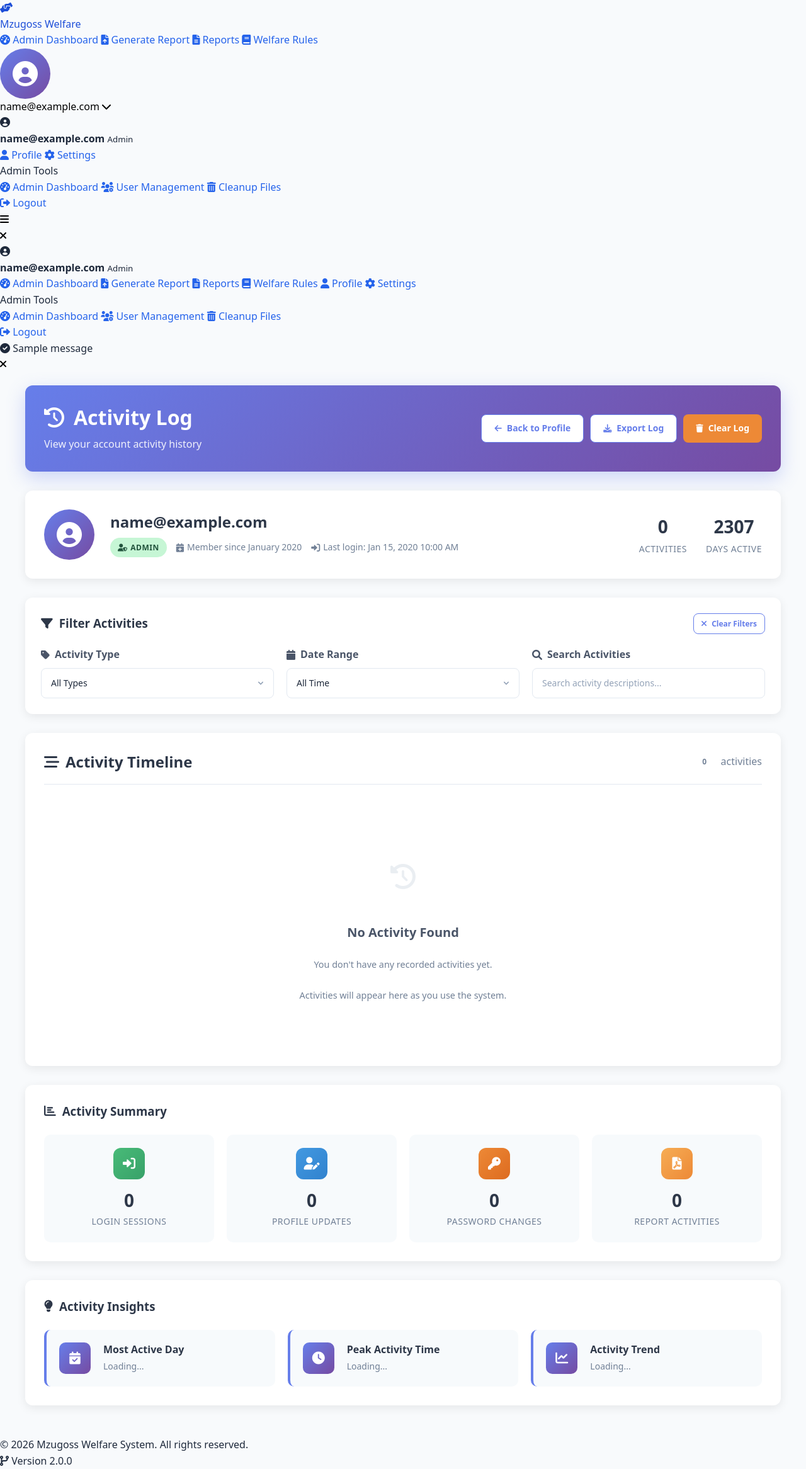
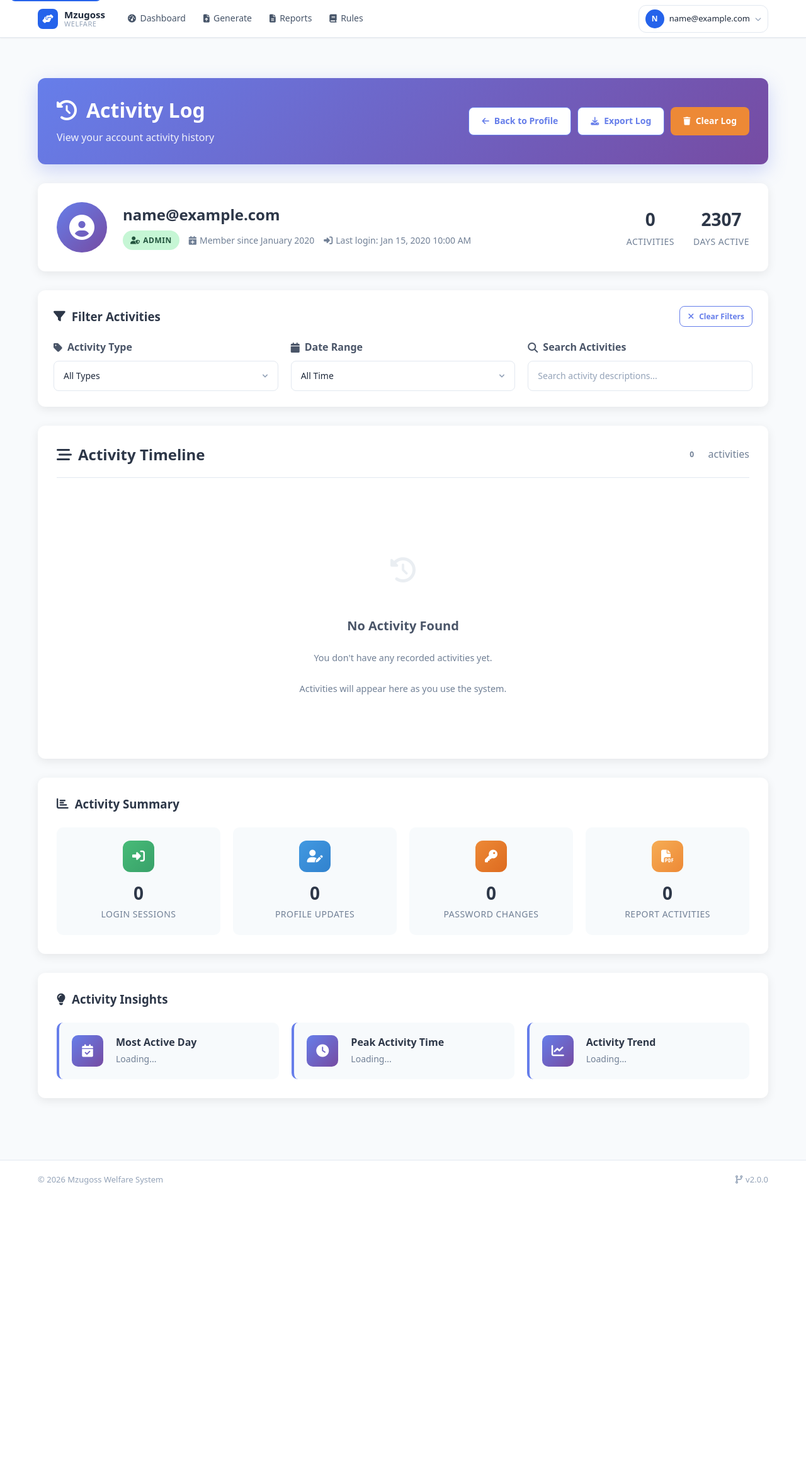
Before and after one commit to TgkCapture/welfare_system, a Flask app: page /auth/activity-log in a window 1280 px wide. Shown: the whole page at 63% size. After the commit the page ends 1881 px from the top, so only its background shows below. Run offline with Flask 3, Linux system fonts and the light colour scheme; a user stored in the database is signed in; tables that the repository leaves empty hold one stand-in row (values such as "Sample post"); one stand-in notice (Sample message) is shown.

Commit message:
refactor: update base.html for improved accessibility and navigation structure

```diff
--- a/app/templates/base.html
+++ b/app/templates/base.html
@@ -4,268 +4,235 @@
 <head>
   <meta charset="UTF-8">
   <meta name="viewport" content="width=device-width, initial-scale=1.0">
-    <title>{% block title %}Mzugoss Welfare System{% endblock %}</title>
-    <link href="https://cdnjs.cloudflare.com/ajax/libs/font-awesome/6.0.0/css/all.min.css" rel="stylesheet">
+  <title>{% block title %}Mzugoss Welfare{% endblock %}</title>
+  <link rel="preconnect" href="https://cdnjs.cloudflare.com">
+  <link rel="stylesheet" href="https://cdnjs.cloudflare.com/ajax/libs/font-awesome/6.5.0/css/all.min.css">
   <link rel="stylesheet" href="{{ url_for('static', filename='css/base.css') }}">
   {% block extra_css %}{% endblock %}
 </head>
 <body>
-    <!-- Navigation Header -->
-    <header class="main-header">
-        <div class="container">
-            <div class="header-content">
-                <div class="logo-section">
-                    <a href="{{ url_for('main.dashboard') }}" class="logo">
-                        <div class="logo-icon">
-                            <i class="fas fa-hands-helping"></i>
-                        </div>
-                        <div class="logo-text">
-                            <span class="logo-primary">Mzugoss</span>
-                            <span class="logo-secondary">Welfare</span>
-                        </div>
+
+  <!-- ══ SKIP LINK (accessibility) ════════════════════════════════════ -->
+  <a href="#main-content" class="skip-link">Skip to content</a>
+
+  <!-- ══ TOP NAV ════════════════════════════════════════════════════════ -->
+  <header class="topnav" role="banner">
+    <div class="topnav__inner">
+
+      <!-- Logo -->
+      <a href="{{ url_for('main.dashboard') }}" class="topnav__logo" aria-label="Mzugoss Welfare home">
+        <span class="topnav__logo-icon"><i class="fas fa-hands-helping"></i></span>
+        <span class="topnav__logo-text">
+          <span class="topnav__logo-primary">Mzugoss</span>
+          <span class="topnav__logo-secondary">Welfare</span>
+        </span>
       </a>
-                </div>
 
-                <nav class="main-nav">
       {% if current_user.is_authenticated %}
-                    <!-- Desktop Navigation -->
-                    <div class="nav-links">
+
+      <!-- Desktop nav links -->
+      <nav class="topnav__links" aria-label="Main navigation">
+        {% set ep = request.endpoint %}
+
         {% if current_user.is_admin %}
-                        <a href="{{ url_for('main.admin_dashboard') }}" class="nav-link {% if request.endpoint == 'main.admin_dashboard' %}active{% endif %}">
-                            <i class="fas fa-tachometer-alt"></i>
-                            <span class="nav-text">Admin Dashboard</span>
+          <a href="{{ url_for('main.admin_dashboard') }}"
+             class="topnav__link{% if ep == 'main.admin_dashboard' %} is-active{% endif %}">
+            <i class="fas fa-tachometer-alt"></i><span>Dashboard</span>
           </a>
         {% elif current_user.is_clerk %}
-                        <a href="{{ url_for('main.clerk_dashboard') }}" class="nav-link {% if request.endpoint == 'main.clerk_dashboard' %}active{% endif %}">
-                            <i class="fas fa-tachometer-alt"></i>
-                            <span class="nav-text">Clerk Dashboard</span>
+          <a href="{{ url_for('main.clerk_dashboard') }}"
+             class="topnav__link{% if ep == 'main.clerk_dashboard' %} is-active{% endif %}">
+            <i class="fas fa-tachometer-alt"></i><span>Dashboard</span>
           </a>
         {% else %}
-                        <a href="{{ url_for('main.viewer_dashboard') }}" class="nav-link {% if request.endpoint == 'main.viewer_dashboard' %}active{% endif %}">
-                            <i class="fas fa-tachometer-alt"></i>
-                            <span class="nav-text">Viewer Dashboard</span>
+          <a href="{{ url_for('main.viewer_dashboard') }}"
+             class="topnav__link{% if ep == 'main.viewer_dashboard' %} is-active{% endif %}">
+            <i class="fas fa-tachometer-alt"></i><span>Dashboard</span>
           </a>
         {% endif %}
 
         {% if current_user.has_permission('upload_files') %}
-                        <a href="{{ url_for('main.upload_dashboard') }}" class="nav-link {% if request.endpoint == 'main.upload_dashboard' %}active{% endif %}">
-                            <i class="fas fa-file-upload"></i>
-                            <span class="nav-text">Generate Report</span>
+          <a href="{{ url_for('main.upload_dashboard') }}"
+             class="topnav__link{% if ep == 'main.upload_dashboard' %} is-active{% endif %}">
+            <i class="fas fa-file-upload"></i><span>Generate</span>
           </a>
         {% endif %}
 
-                        <a href="{{ url_for('report.list') }}" class="nav-link {% if request.endpoint == 'report.list' %}active{% endif %}">
-                            <i class="fas fa-file-alt"></i>
-                            <span class="nav-text">Reports</span>
+        <a href="{{ url_for('report.list') }}"
+           class="topnav__link{% if ep == 'report.list' %} is-active{% endif %}">
+          <i class="fas fa-file-alt"></i><span>Reports</span>
         </a>
 
-                        <a href="{{ url_for('main.welfare_rules') }}" class="nav-link {% if request.endpoint == 'main.welfare_rules' %}active{% endif %}">
-                            <i class="fas fa-book"></i>
-                            <span class="nav-text">Welfare Rules</span>
+        <a href="{{ url_for('main.welfare_rules') }}"
+           class="topnav__link{% if ep == 'main.welfare_rules' %} is-active{% endif %}">
+          <i class="fas fa-book"></i><span>Rules</span>
         </a>
+      </nav>
+
+      <!-- User menu -->
+      <div class="topnav__user" id="userMenu">
+        <button class="topnav__user-btn" id="userMenuBtn"
+                aria-haspopup="true" aria-expanded="false"
+                aria-controls="userDropdown">
+          <span class="topnav__avatar" aria-hidden="true">
+            {{ current_user.email[0]|upper }}
+          </span>
+          <span class="topnav__email">{{ current_user.email }}</span>
+          <i class="fas fa-chevron-down topnav__chevron" aria-hidden="true"></i>
+        </button>
+
+        <div class="topnav__dropdown" id="userDropdown" role="menu" aria-hidden="true">
+          <div class="dropdown__header">
+            <span class="dropdown__email">{{ current_user.email }}</span>
+            <span class="dropdown__role role-badge role-badge--{{ current_user.role }}">
+              {{ current_user.role|title }}
+            </span>
           </div>
 
-                    <!-- User Dropdown Menu -->
-                    <div class="user-dropdown">
-                        <button class="user-dropdown-toggle" id="userDropdownToggle">
-                            <div class="user-avatar">
-                                <i class="fas fa-user-circle"></i>
-                            </div>
-                            <span class="user-email">{{ current_user.email }}</span>
-                            <i class="fas fa-chevron-down dropdown-arrow"></i>
-                        </button>
+          <div class="dropdown__divider"></div>
 
-                        <div class="dropdown-menu" id="userDropdownMenu">
-                            <div class="dropdown-header">
-                                <div class="user-info-dropdown">
-                                    <i class="fas fa-user-circle user-icon"></i>
-                                    <div class="user-details">
-                                        <strong>{{ current_user.email }}</strong>
-                                        <small class="user-role {{ current_user.role }}">{{ current_user.role|title }}</small>
-                                    </div>
-                                </div>
-                            </div>
-
-                            <div class="dropdown-divider"></div>
-
-                            <a href="{{ url_for('auth.profile') }}" class="dropdown-item">
-                                <i class="fas fa-user"></i>
-                                <span>Profile</span>
+          <a href="{{ url_for('auth.profile') }}" class="dropdown__item" role="menuitem">
+            <i class="fas fa-user"></i>Profile
           </a>
 
           {% if current_user.has_permission('manage_settings') %}
-                            <a href="{{ url_for('main.settings') }}" class="dropdown-item">
-                                <i class="fas fa-cog"></i>
-                                <span>Settings</span>
+          <a href="{{ url_for('main.settings') }}" class="dropdown__item" role="menuitem">
+            <i class="fas fa-cog"></i>Settings
           </a>
           {% endif %}
 
           {% if current_user.is_admin %}
-                            <div class="dropdown-divider"></div>
-
-                            <div class="dropdown-section">
-                                <span class="dropdown-section-title">Admin Tools</span>
-                            </div>
-
-                            <a href="{{ url_for('main.admin_dashboard') }}" class="dropdown-item">
-                                <i class="fas fa-tachometer-alt"></i>
-                                <span>Admin Dashboard</span>
+          <div class="dropdown__divider"></div>
+          <span class="dropdown__section-label">Admin</span>
+          <a href="{{ url_for('main.admin_users') }}" class="dropdown__item" role="menuitem">
+            <i class="fas fa-users-cog"></i>User Management
           </a>
-
-                            {% if current_user.is_admin %}
-                            <a href="{{ url_for('main.admin_users') }}" class="dropdown-item">
-                                <i class="fas fa-users-cog"></i>
-                                <span>User Management</span>
+          <a href="{{ url_for('main.cleanup_files') }}" class="dropdown__item" role="menuitem">
+            <i class="fas fa-broom"></i>Cleanup Files
           </a>
           {% elif current_user.is_clerk %}
-                            <a href="{{ url_for('main.clerk_users') }}" class="dropdown-item">
-                                <i class="fas fa-user-plus"></i>
-                                <span>Manage Viewers</span>
+          <div class="dropdown__divider"></div>
+          <a href="{{ url_for('main.clerk_users') }}" class="dropdown__item" role="menuitem">
+            <i class="fas fa-user-plus"></i>Manage Viewers
           </a>
           {% endif %}
 
-                            <a href="{{ url_for('main.cleanup_files') }}" class="dropdown-item">
-                                <i class="fas fa-trash-alt"></i>
-                                <span>Cleanup Files</span>
-                            </a>
-                            {% endif %}
-
-                            <div class="dropdown-divider"></div>
-
-                            <a href="{{ url_for('auth.logout') }}" class="dropdown-item logout-item">
-                                <i class="fas fa-sign-out-alt"></i>
-                                <span>Logout</span>
+          <div class="dropdown__divider"></div>
+          <a href="{{ url_for('auth.logout') }}" class="dropdown__item dropdown__item--danger" role="menuitem">
+            <i class="fas fa-sign-out-alt"></i>Log out
           </a>
         </div>
       </div>
+
+      <!-- Hamburger -->
+      <button class="topnav__hamburger" id="hamburgerBtn"
+              aria-label="Open menu" aria-expanded="false" aria-controls="mobileNav">
+        <span class="hamburger__bar"></span>
+        <span class="hamburger__bar"></span>
+        <span class="hamburger__bar"></span>
+      </button>
+
+      {% else %}
+      <div class="topnav__auth-links">
+        <a href="{{ url_for('auth.login') }}" class="btn btn--outline btn--sm">Log in</a>
+        <a href="{{ url_for('auth.public_register') }}" class="btn btn--primary btn--sm">Register</a>
+      </div>
       {% endif %}
-                </nav>
 
-                <!-- Mobile Menu Button -->
-                <button class="mobile-menu-btn" id="mobileMenuBtn">
-                    <i class="fas fa-bars"></i>
+    </div><!-- /topnav__inner -->
+  </header>
+
+  <!-- ══ MOBILE DRAWER ══════════════════════════════════════════════════ -->
+  {% if current_user.is_authenticated %}
+  <div class="mobile-nav__overlay" id="mobileOverlay" aria-hidden="true"></div>
+  <nav class="mobile-nav" id="mobileNav" aria-label="Mobile navigation" aria-hidden="true">
+    <div class="mobile-nav__header">
+      <div class="mobile-nav__user">
+        <span class="topnav__avatar">{{ current_user.email[0]|upper }}</span>
+        <div>
+          <div class="mobile-nav__email">{{ current_user.email }}</div>
+          <span class="role-badge role-badge--{{ current_user.role }}">{{ current_user.role|title }}</span>
+        </div>
+      </div>
+      <button class="mobile-nav__close" id="mobileNavClose" aria-label="Close menu">
+        <i class="fas fa-times"></i>
       </button>
     </div>
-        </div>
-    </header>
 
-    <!-- Mobile Navigation Overlay -->
-    <div class="mobile-nav-overlay" id="mobileNavOverlay">
-        <div class="mobile-nav-content">
-            <button class="close-mobile-nav" id="closeMobileNav">
-                <i class="fas fa-times"></i>
-            </button>
-            {% if current_user.is_authenticated %}
-            <div class="mobile-user-header">
-                <i class="fas fa-user-circle"></i>
-                <div class="mobile-user-details">
-                    <strong>{{ current_user.email }}</strong>
-                    <small class="mobile-user-role {{ current_user.role }}">{{ current_user.role|title }}</small>
-                </div>
-            </div>
-
-            <div class="mobile-nav-divider"></div>
-
+    <div class="mobile-nav__links">
       {% if current_user.is_admin %}
-            <a href="{{ url_for('main.admin_dashboard') }}" class="mobile-nav-link">
-                <i class="fas fa-tachometer-alt"></i>
-                Admin Dashboard
+        <a href="{{ url_for('main.admin_dashboard') }}" class="mobile-nav__link">
+          <i class="fas fa-tachometer-alt"></i>Dashboard
         </a>
       {% elif current_user.is_clerk %}
-            <a href="{{ url_for('main.clerk_dashboard') }}" class="mobile-nav-link">
-                <i class="fas fa-tachometer-alt"></i>
-                Clerk Dashboard
+        <a href="{{ url_for('main.clerk_dashboard') }}" class="mobile-nav__link">
+          <i class="fas fa-tachometer-alt"></i>Dashboard
         </a>
       {% else %}
-            <a href="{{ url_for('main.viewer_dashboard') }}" class="mobile-nav-link">
-                <i class="fas fa-tachometer-alt"></i>
-                Viewer Dashboard
+        <a href="{{ url_for('main.viewer_dashboard') }}" class="mobile-nav__link">
+          <i class="fas fa-tachometer-alt"></i>Dashboard
         </a>
       {% endif %}
 
       {% if current_user.has_permission('upload_files') %}
-            <a href="{{ url_for('main.upload_dashboard') }}" class="mobile-nav-link">
-                <i class="fas fa-file-upload"></i>
-                Generate Report
+        <a href="{{ url_for('main.upload_dashboard') }}" class="mobile-nav__link">
+          <i class="fas fa-file-upload"></i>Generate Report
         </a>
       {% endif %}
 
-            <a href="{{ url_for('report.list') }}" class="mobile-nav-link">
-                <i class="fas fa-file-alt"></i>
-                Reports
+      <a href="{{ url_for('report.list') }}" class="mobile-nav__link">
+        <i class="fas fa-file-alt"></i>Reports
       </a>
-
-            <a href="{{ url_for('main.welfare_rules') }}" class="mobile-nav-link">
-                <i class="fas fa-book"></i>
-                Welfare Rules
+      <a href="{{ url_for('main.welfare_rules') }}" class="mobile-nav__link">
+        <i class="fas fa-book"></i>Welfare Rules
       </a>
-
-            <a href="{{ url_for('auth.profile') }}" class="mobile-nav-link">
-                <i class="fas fa-user"></i>
-                Profile
+      <a href="{{ url_for('auth.profile') }}" class="mobile-nav__link">
+        <i class="fas fa-user"></i>Profile
       </a>
 
       {% if current_user.has_permission('manage_settings') %}
-            <a href="{{ url_for('main.settings') }}" class="mobile-nav-link">
-                <i class="fas fa-cog"></i>
-                Settings
+        <a href="{{ url_for('main.settings') }}" class="mobile-nav__link">
+          <i class="fas fa-cog"></i>Settings
         </a>
       {% endif %}
 
       {% if current_user.is_admin %}
-            <div class="mobile-nav-divider"></div>
-
-            <div class="mobile-nav-section">
-                <span class="mobile-section-title">Admin Tools</span>
-            </div>
-
-            <a href="{{ url_for('main.admin_dashboard') }}" class="mobile-nav-link">
-                <i class="fas fa-tachometer-alt"></i>
-                Admin Dashboard
+        <div class="mobile-nav__divider"></div>
+        <span class="mobile-nav__section">Admin</span>
+        <a href="{{ url_for('main.admin_users') }}" class="mobile-nav__link">
+          <i class="fas fa-users-cog"></i>User Management
         </a>
-
-            {% if current_user.is_admin %}
-            <a href="{{ url_for('main.admin_users') }}" class="nav-link">
-                <i class="fas fa-users-cog"></i>
-                <span class="nav-text">User Management</span>
+        <a href="{{ url_for('main.cleanup_files') }}" class="mobile-nav__link">
+          <i class="fas fa-broom"></i>Cleanup Files
         </a>
       {% elif current_user.is_clerk %}
-            <a href="{{ url_for('main.clerk_users') }}" class="nav-link">
-                <i class="fas fa-user-plus"></i>
-                <span class="nav-text">Manage Viewers</span>
+        <div class="mobile-nav__divider"></div>
+        <a href="{{ url_for('main.clerk_users') }}" class="mobile-nav__link">
+          <i class="fas fa-user-plus"></i>Manage Viewers
         </a>
       {% endif %}
 
-            <a href="{{ url_for('main.cleanup_files') }}" class="mobile-nav-link">
-                <i class="fas fa-trash-alt"></i>
-                Cleanup Files
+      <div class="mobile-nav__divider"></div>
+      <a href="{{ url_for('auth.logout') }}" class="mobile-nav__link mobile-nav__link--danger">
+        <i class="fas fa-sign-out-alt"></i>Log out
       </a>
+    </div>
+  </nav>
   {% endif %}
 
-            <div class="mobile-nav-divider"></div>
+  <!-- ══ MAIN CONTENT ═══════════════════════════════════════════════════ -->
+  <main class="page-main" id="main-content">
+    <div class="page-container">
 
-            <a href="{{ url_for('auth.logout') }}" class="mobile-nav-link logout-btn">
-                <i class="fas fa-sign-out-alt"></i>
-                Logout
-            </a>
-            {% endif %}
-        </div>
-    </div>
-
-    <!-- Main Content -->
-    <main class="main-content">
-        <div class="container">
-            <!-- Flash Messages -->
+      <!-- Flash messages -->
       {% with messages = get_flashed_messages(with_categories=true) %}
         {% if messages %}
-                    <div class="flash-messages">
+          <div class="flash-stack" role="alert" aria-live="polite">
             {% for category, message in messages %}
-                            <div class="alert alert-{{ category }} alert-dismissible">
-                                <div class="alert-content">
-                                    <i class="alert-icon fas fa-{% if category == 'success' %}check-circle{% elif category == 'danger' %}exclamation-triangle{% else %}info-circle{% endif %}"></i>
-                                    <span class="alert-message">{{ message }}</span>
-                                </div>
-                                <button class="alert-close" onclick="this.parentElement.style.display='none'">
+              <div class="flash flash--{{ category }}">
+                <i class="flash__icon fas fa-{% if category == 'success' %}check-circle{% elif category == 'danger' or category == 'error' %}exclamation-triangle{% elif category == 'warning' %}exclamation-circle{% else %}info-circle{% endif %}"></i>
+                <span class="flash__msg">{{ message }}</span>
+                <button class="flash__close" onclick="this.closest('.flash').remove()" aria-label="Dismiss">
                   <i class="fas fa-times"></i>
                 </button>
               </div>
@@ -275,22 +242,18 @@
       {% endwith %}
 
       {% block content %}{% endblock %}
+
     </div>
   </main>
 
-    <!-- Footer -->
-    <footer class="main-footer">
-        <div class="container">
-            <div class="footer-content">
-                <div class="footer-section">
-                    <p>&copy; {{ now.year if now else '2025' }} Mzugoss Welfare System. All rights reserved.</p>
-                </div>
-                <div class="footer-section">
-                    <div class="version-info">
-                        <i class="fas fa-code-branch"></i>
-                        <span>Version {{ version }}</span>
-                    </div>
-                </div>
+  <!-- ══ FOOTER ══════════════════════════════════════════════════════════ -->
+  <footer class="site-footer">
+    <div class="page-container">
+      <div class="site-footer__inner">
+        <span>&copy; {{ now.year if now else '2025' }} Mzugoss Welfare System</span>
+        <span class="site-footer__version">
+          <i class="fas fa-code-branch"></i> v{{ version }}
+        </span>
       </div>
     </div>
   </footer>
```
Lines whose indentation alone changed are shown as unchanged.
